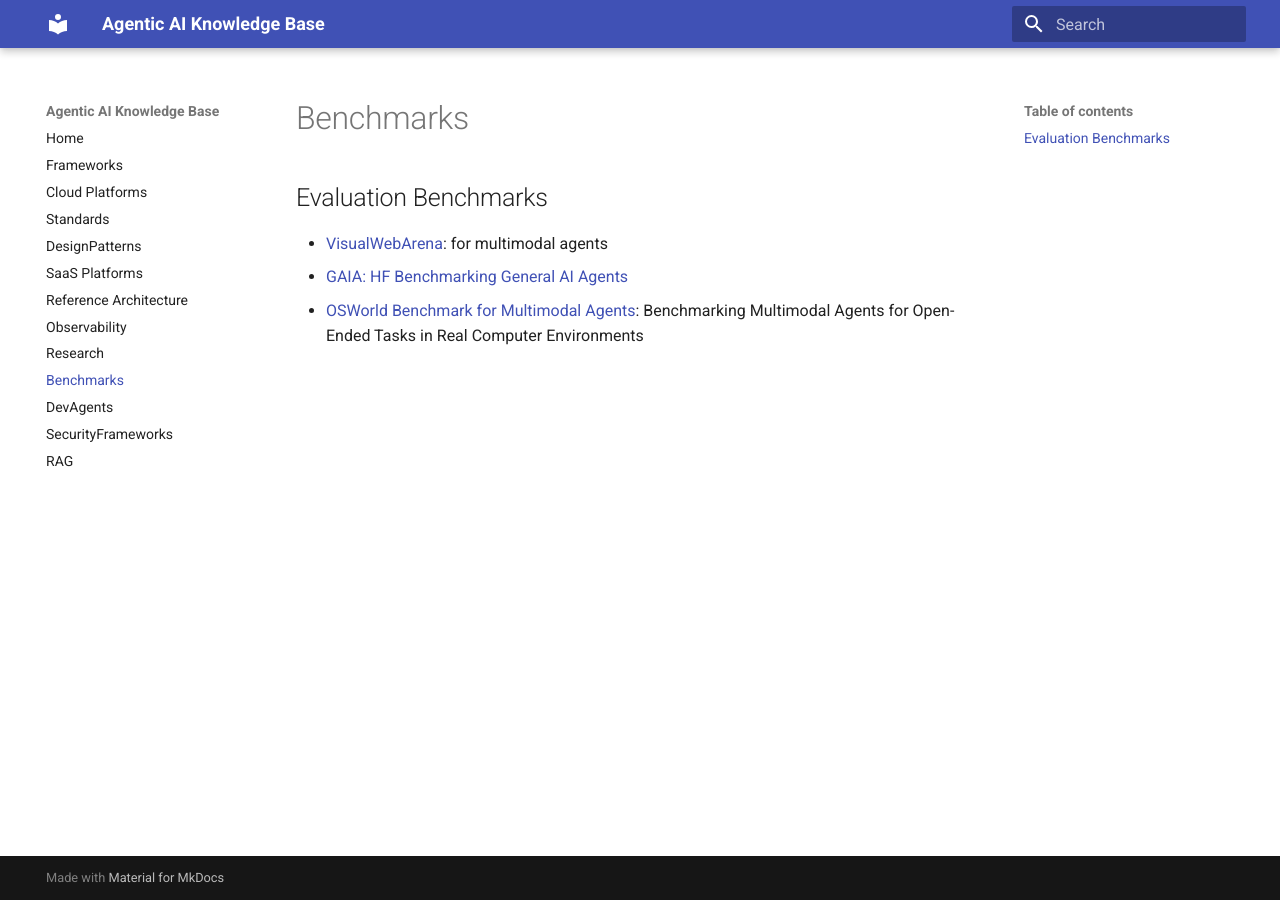
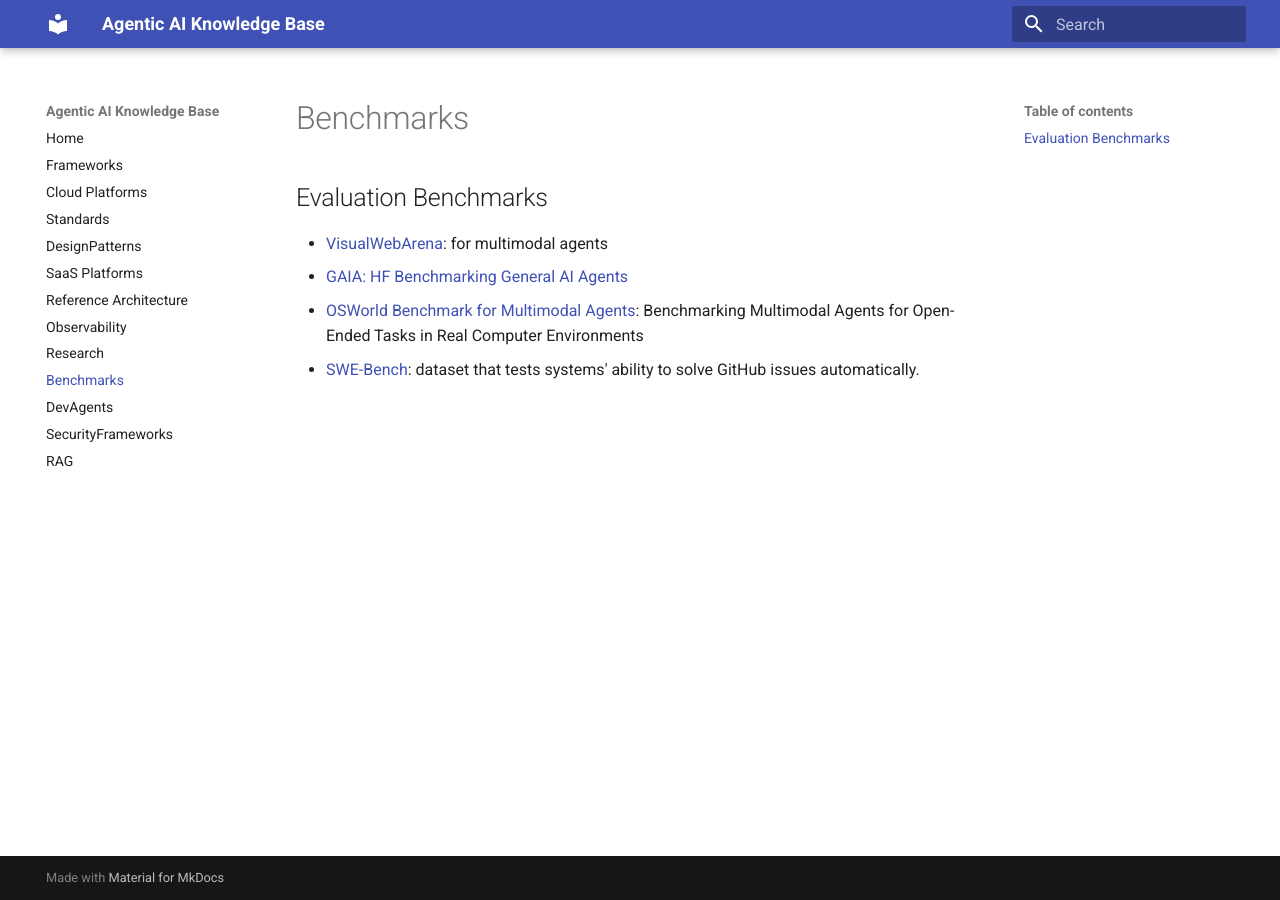
Before and after one commit to ankurkumarz/agentic-ai-knowledge-base, an MkDocs documentation site: the page built from docs/Benchmarks/Readme.md, in a window 1280 px wide. Built offline with MkDocs 1.6.1 and Material for MkDocs 9.7.7, drawn with Linux system fonts in a browser that asks for light colours.

Commit message:
Update Readme.md

```diff
--- a/docs/Benchmarks/Readme.md
+++ b/docs/Benchmarks/Readme.md
@@ -3,3 +3,4 @@
 - [VisualWebArena](https://github.com/web-arena-x/visualwebarena): for multimodal agents
 - [GAIA: HF Benchmarking General AI Agents](https://huggingface.co/gaia-benchmark)
 - [OSWorld Benchmark for Multimodal Agents](https://os-world.github.io/): Benchmarking Multimodal Agents for Open-Ended Tasks in Real Computer Environments
+- [SWE-Bench](https://www.swebench.com/): dataset that tests systems' ability to solve GitHub issues automatically.
```
